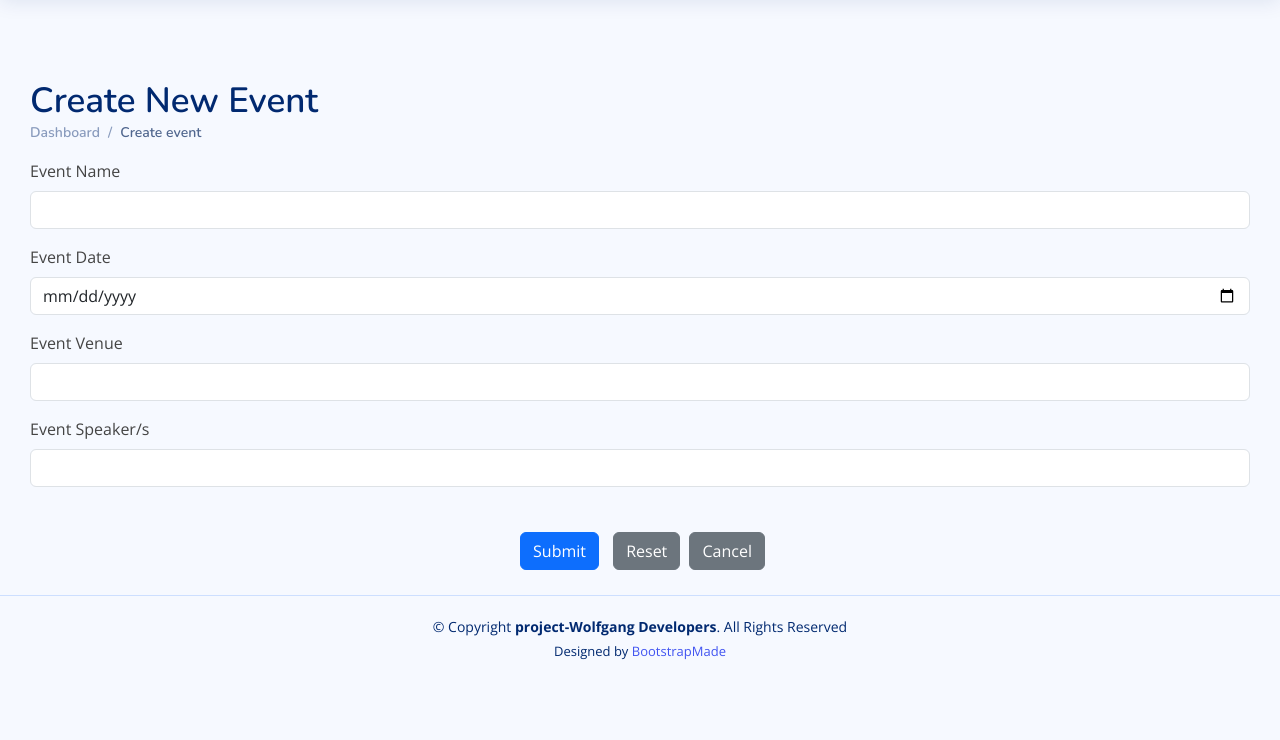
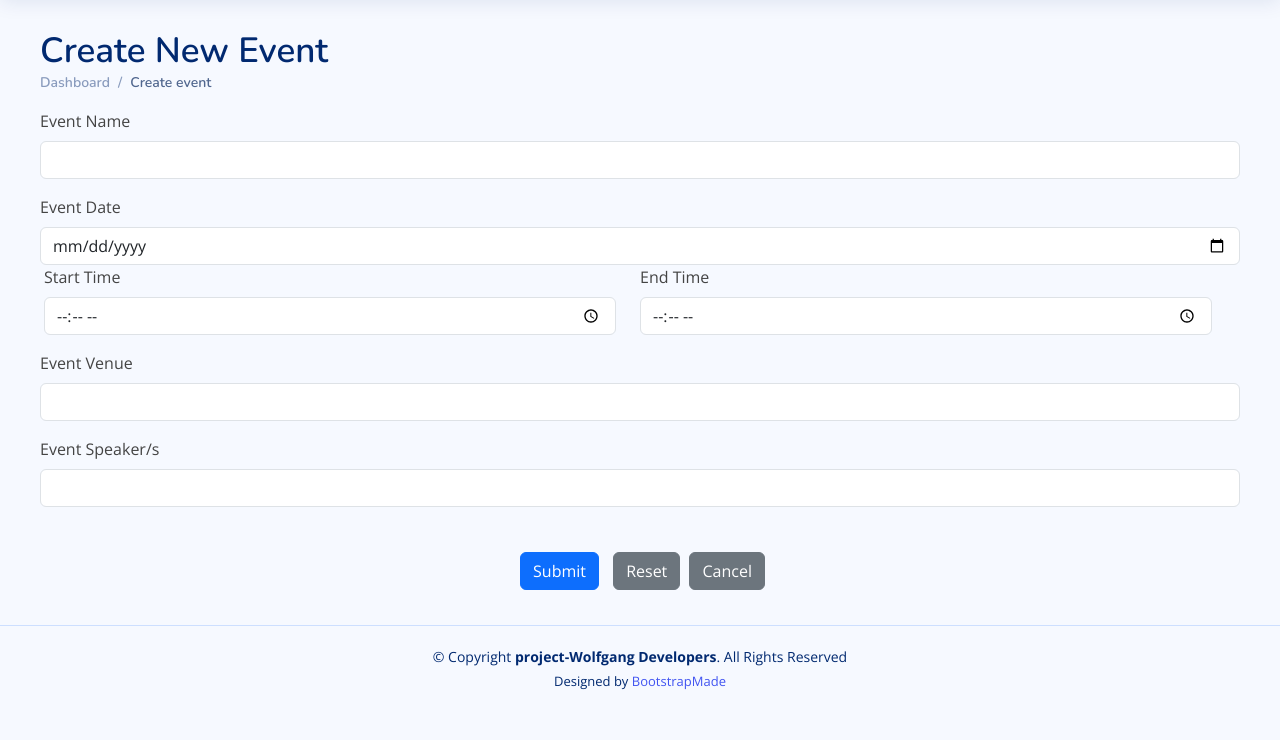
Before and after one commit to jp-asadon/asadon_lapidario_ncp_3106, a PHP site: page /create-event.html in a window 1280 px wide. Shown: the part 60-800 px from the top of the page. Run offline with PHP 8.4, Linux system fonts and the light colour scheme; some libraries are stand-ins or nearby versions.

Commit message:
updated create-event and style css

```diff
--- a/assets/css/style.css
+++ b/assets/css/style.css
@@ -42,7 +42,7 @@
 # Main
 --------------------------------------------------------------*/
 #main {
-  padding: 20px 30px;
+  /* padding: 20px 30px; */
   transition: all 0.3s;
 }
 
--- a/create-event.html
+++ b/create-event.html
@@ -67,7 +67,7 @@
 </header><!-- End Header -->
 
 
-  <main id="main" class="main">
+  <main id="main" class="main" style="margin: 10px;">
 
     <div class="pagetitle">
       <h1 style="font-size: 35px;">Create New Event</h1>
@@ -95,6 +95,25 @@
           Please select an event date.
         </div>
       </div>
+      <div class="row">
+        <div class="col">
+          <label for="id_event_start_time" class="form-label">Start Time</label>
+          <input type="time" class="form-control" id="id_event_start_time" required>
+          <div class="invalid-feedback">
+            Please select an event start time.
+          </div>
+        </div>
+        <div class="col">
+          <label for="id_event_end_time" class="form-label">End Time</label>
+          <input type="time" class="form-control" id="id_event_end_time" required>
+          <div class="invalid-feedback">
+            Please select an event end time.
+          </div>
+        </div>
+      </div>
+
+
+
       <div class="col-12">
         <label for="id_event_venue" class="form-label">Event Venue</label>
         <input type="text" class="form-control" id="id_event_venue" style="text-transform: capitalize" required>
@@ -121,24 +140,26 @@
     <div class="modal fade" id="createEventModal" tabindex="-1" role="dialog" aria-labelledby="createEventModalLabel" aria-hidden="true">
       <div class="modal-dialog modal-dialog-centered" role="document">
         <div class="modal-content">
-          <div class="modal-header">
-            <h5 class="modal-title" id="createEventModalLabel">Event Created Successfully</h5>
+          <div class="modal-header" style="background-color: #03C03C; color: white;">
+            <h5 class="modal-title" id="createEventModalLabel" style="font-weight: bold;">Event Created Successfully!</h5>
             <button type="button" class="btn-close" data-bs-dismiss="modal" aria-label="Close"></button>
           </div>
           <div class="modal-body">
-            <div id="qrCode" class="text-center mb-3" style="align-items: center;"></div>
-            <h6>Event Details:</h6>
+            <div id="qrCode" class="text-center mb-3" style="max-width: fit-content;
+            margin-left: auto;
+            margin-right: auto;"></div>
+            <h6 style="text-align: center; font-size: 15px; font-weight: 600;">Event Details:</h6>
             <p><strong>Name:</strong> <span id="modalEventName"></span></p>
             <p><strong>Date:</strong> <span id="modalEventDate"></span></p>
             <p><strong>Venue:</strong> <span id="modalEventVenue"></span></p>
             <p><strong>Speaker/s:</strong> <span id="modalEventSpeaker"></span></p>
+            <p><strong></strong></p>
           </div>
           <div class="modal-footer">
             <button type="button" id="saveQrBtn" class="btn btn-success">Save QR Code</button>
             <button type="button" id="deleteEventBtn" class="btn btn-danger">Delete Event</button>
             <button type="button" class="btn btn-secondary" data-bs-dismiss="modal">Close</button>
-            <button id="openModalBtn" type="button" class="btm btn-secondary">Open Modal</button>
-            <button type="button" class="btn btn-secondary" data-bs-dismiss="modal">Close</button>
+
 
 
           </div>
@@ -176,7 +197,7 @@
   <script src="assets/js/main.js"></script>
   <script src="assets/js/create-event.js"></script>
 
-  <script>
+  <!-- <script>
     // Get the modal
     var modal = document.getElementById("createEventModal");
 
@@ -192,7 +213,7 @@
         modal.style.display = "none";
       }
     }
-  </script>
+  </script> -->
 
 
 </body>
```
